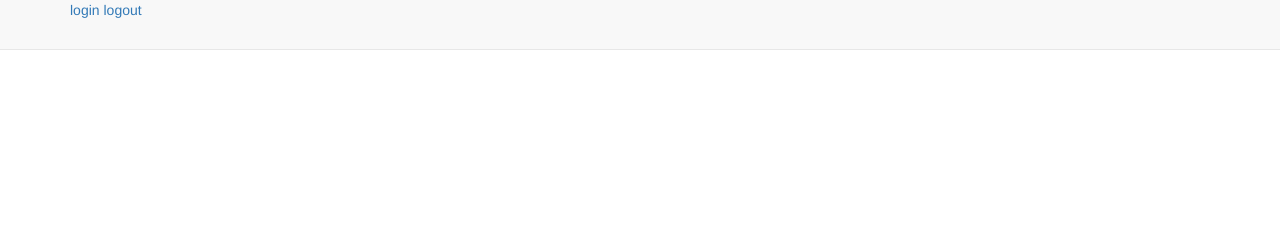
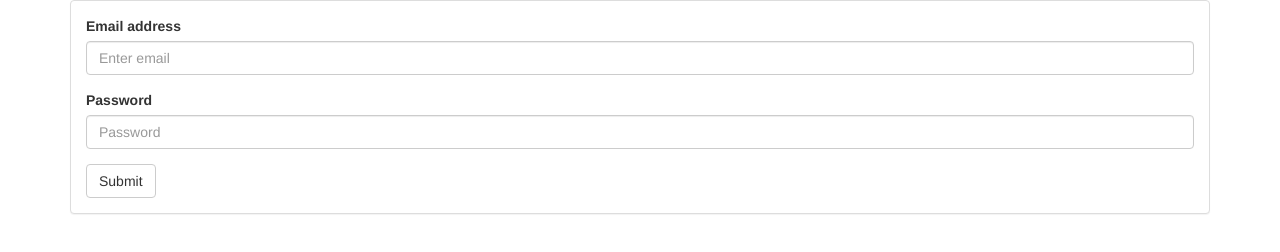
Before and after one commit to stepankarslyan/LoginApp, a website: page public/index.html in a window 1280 px wide. Drawn offline with nearby package versions, Linux system fonts and the light colour scheme; no server answers.

Commit message:
Bootstrap form

```diff
--- a/public/index.html
+++ b/public/index.html
@@ -1,31 +1,46 @@
 <!DOCTYPE html>
 <html>
   <head>
-    <title>
-    </title>
-    <meta http-equiv="Content-Type" content="text/html; charset=utf-8">
     <script type="text/javascript" src="lib/angular/angular.min.js"></script>
-     <script type="text/javascript" src="lib/socket.io-client/dist/socket.io.min.js"></script>
+    <script type="text/javascript" src="lib/socket.io-client/dist/socket.io.min.js"></script>
     <link href="lib/bootstrap/dist/css/bootstrap.css" rel="stylesheet"></link>
+    <script src="lib/bootstrap/dist/js/bootstrap.min.js"></script>
+    <meta name="viewport" content="width=device-width, initial-scale=1">
   </head>
   <body>
-    <nav class="navbar navbar-default navbar-fixed-top" role="navigation">
-      <div class="container">
-        <a>login</a>
-        <a>logout</a>
+
+    <div class="container">
+
+
+      <div class="panel panel-default">
+        <div class="panel-body">
+
+
+          <form role="form">
+            <div class="form-group">
+              <label for="exampleInputEmail1">Email address</label>
+              <input type="email" class="form-control" id="exampleInputEmail1" placeholder="Enter email">
+            </div>
+            <div class="form-group">
+              <label for="exampleInputPassword1">Password</label>
+              <input type="password" class="form-control" id="exampleInputPassword1" placeholder="Password">
+            </div>
+            <button type="submit" class="btn btn-default">Submit</button>
+          </form>
+
+
+        </div>
       </div>
-    </nav>
-    <div class="row">
-      <div class="col-md-40"></div>
-      <div class="col-md-40">
-        <p>hello</p>
-      </div>
-      <div class="col-md-40"></div>
+
+
+
     </div>
+
+
     <script type="text/javascript">
       var socket = io.connect("http://localhost");
       socket.on("greeting", function(data) {
-        document.write(data);
+        alert(data);
       });
     </script>
   </body>
```
Also changed, not shown: index.html (deleted, +0 -33 lines).
